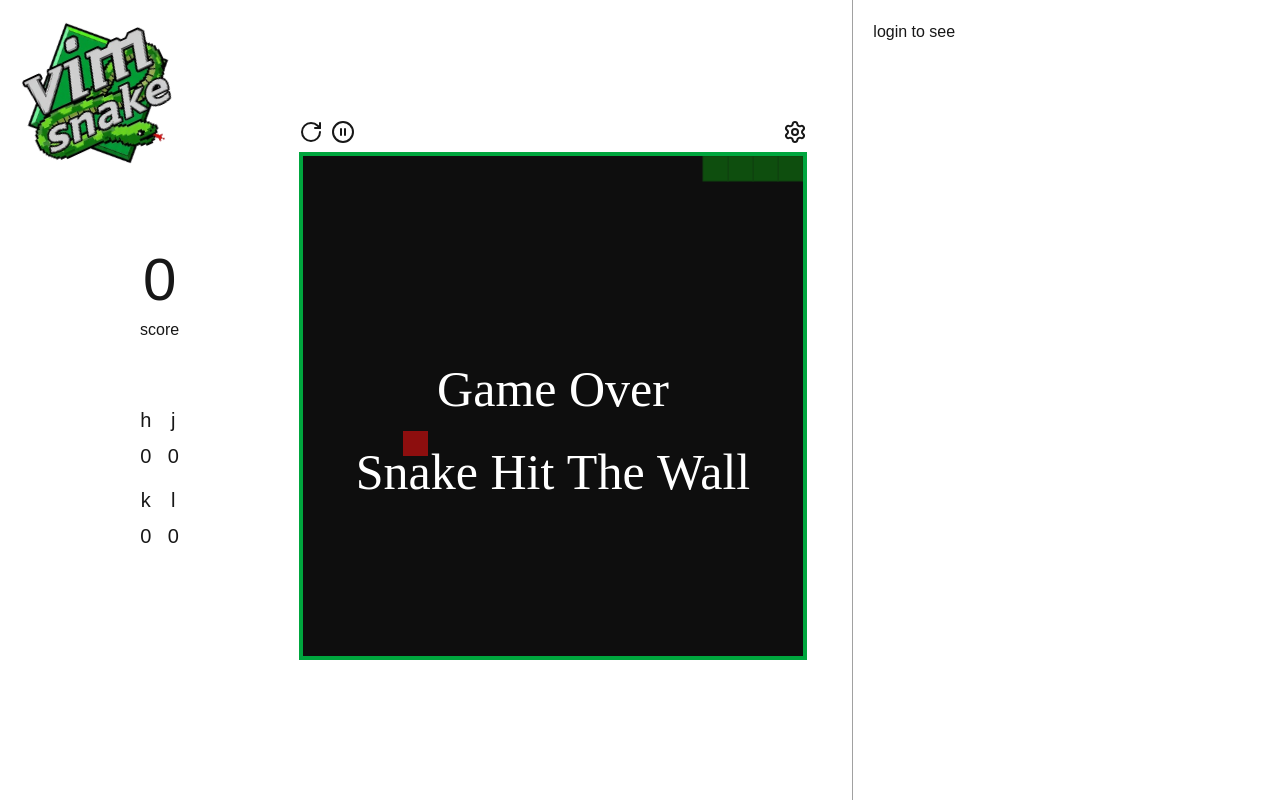
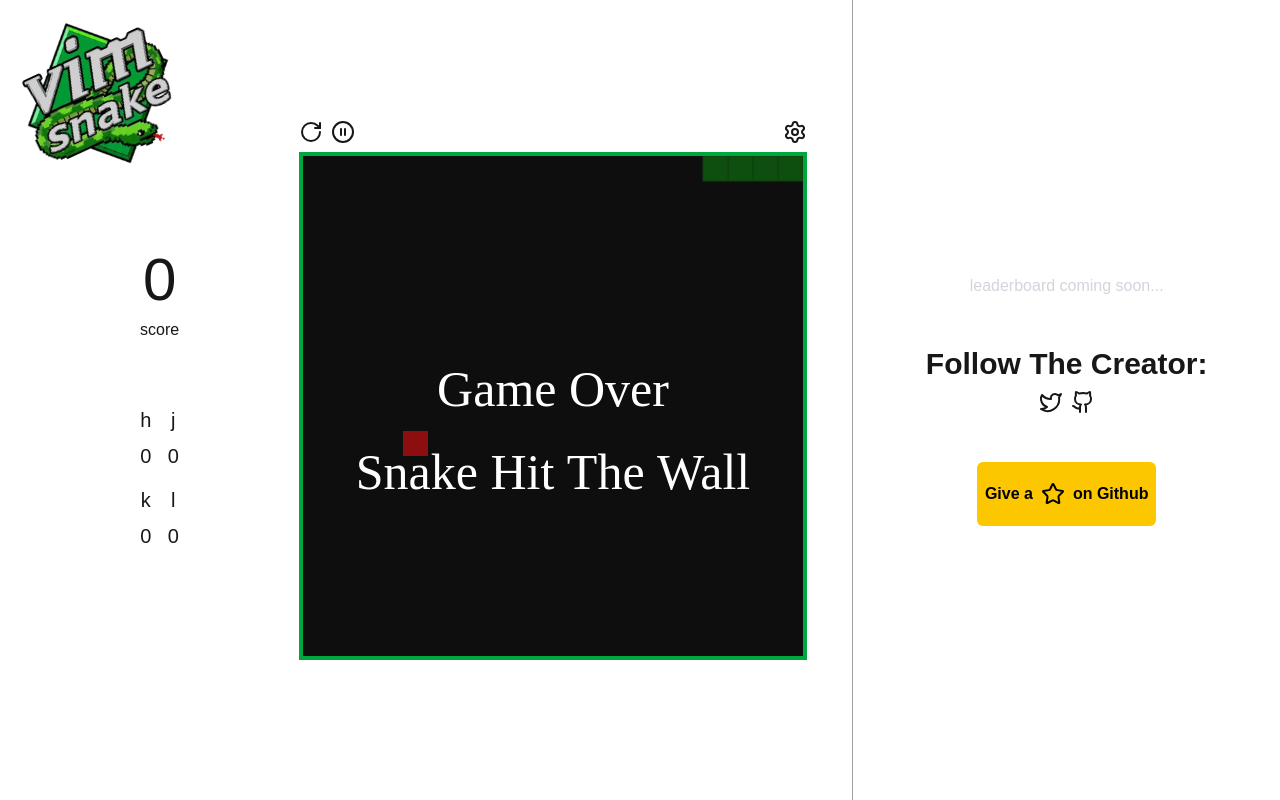
Before and after one commit to masterdevsabith/vim-snake, a Next.js app: page / in a window 1280 px wide. Built offline with nearby package versions, Linux system fonts and the light colour scheme.

Commit message:
added social media accounts, and give a star on github link

```diff
--- a/app/page.tsx
+++ b/app/page.tsx
@@ -4,7 +4,15 @@ import Image from "next/image";
 import { useEffect, useRef } from "react";
 
 import { vimSnakeLogic } from "./utils/vimSnakeLogic.js";
-import { PauseCircle, RotateCwIcon, Settings } from "lucide-react";
+import {
+	Github,
+	PauseCircle,
+	RotateCwIcon,
+	Settings,
+	Star,
+	Twitter,
+} from "lucide-react";
+import Link from "next/link.js";
 
 export default function Home() {
 	const canvasRef = useRef<HTMLCanvasElement>(null);
@@ -110,8 +118,28 @@ export default function Home() {
 					className="-rotate-25 absolute -top-10 left-0"
 				/>
 			</div>
-			<div className="right w-1/3 h-full p-5">
-				<span>login to see</span>
+			<div className="right flex flex-col items-center justify-center w-1/3 h-full p-5">
+				<span className="text-gray-300 mb-12">leaderboard coming soon...</span>
+
+				<div className="socials flex flex-col items-center gap-2 mb-12">
+					<h4 className="text-3xl font-bold">Follow The Creator:</h4>
+					<div className="socials flex items-center gap-2">
+						<Link href={"https://x.com/masterdevsabith"}>
+							<Twitter />
+						</Link>
+						<Link href={"https://github.com/masterdevsabith"}>
+							<Github />
+						</Link>
+					</div>
+				</div>
+
+				<div className="promotions">
+					<Link href={"https://github.com/masterdevsabith/vim-snake"}>
+						<button className="bg-yellow-400 rounded-md px-2 py-5 flex items-center justify-center text-black font-bold">
+							Give a <Star className="mx-2" /> on Github
+						</button>
+					</Link>
+				</div>
 			</div>
 		</section>
 	);
```
